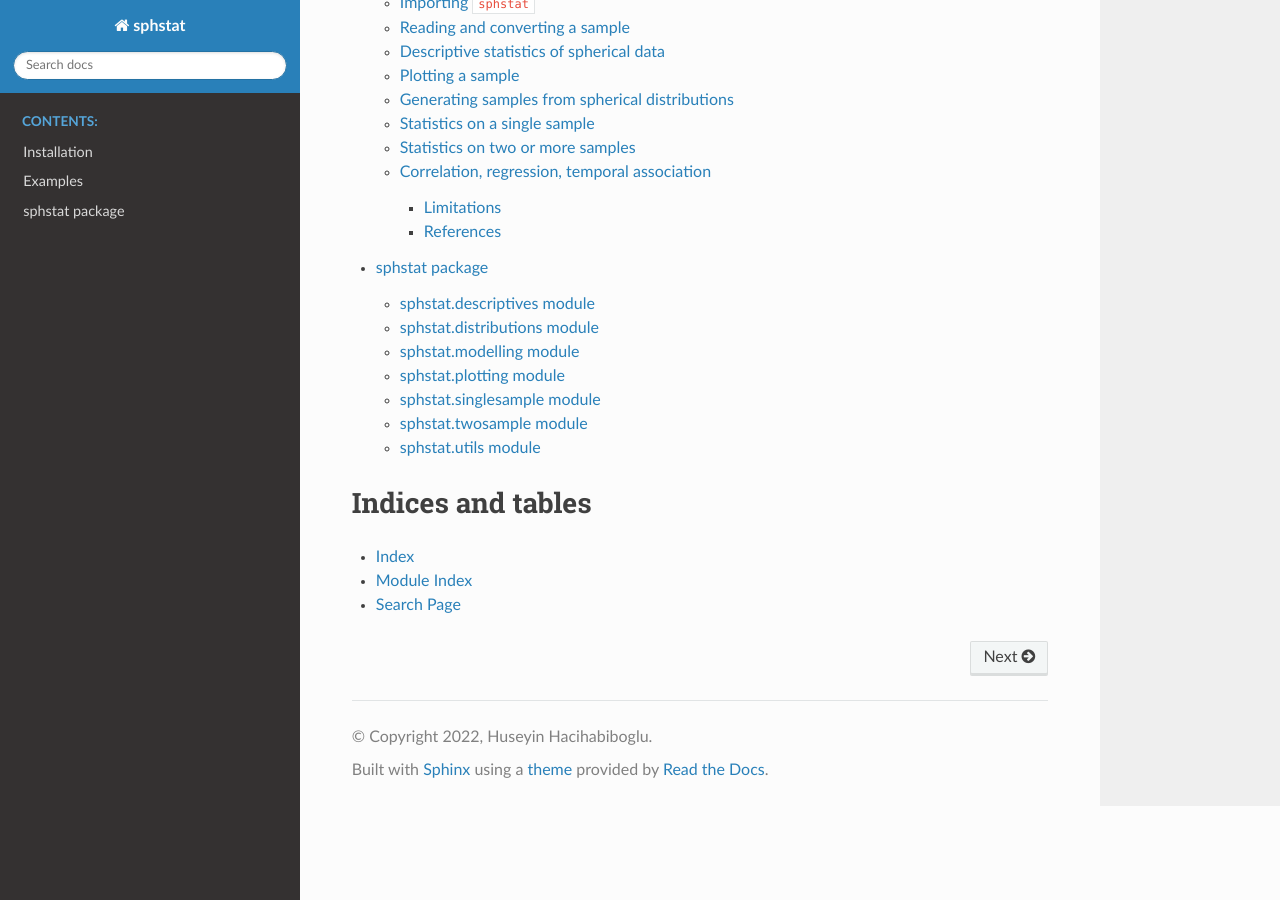
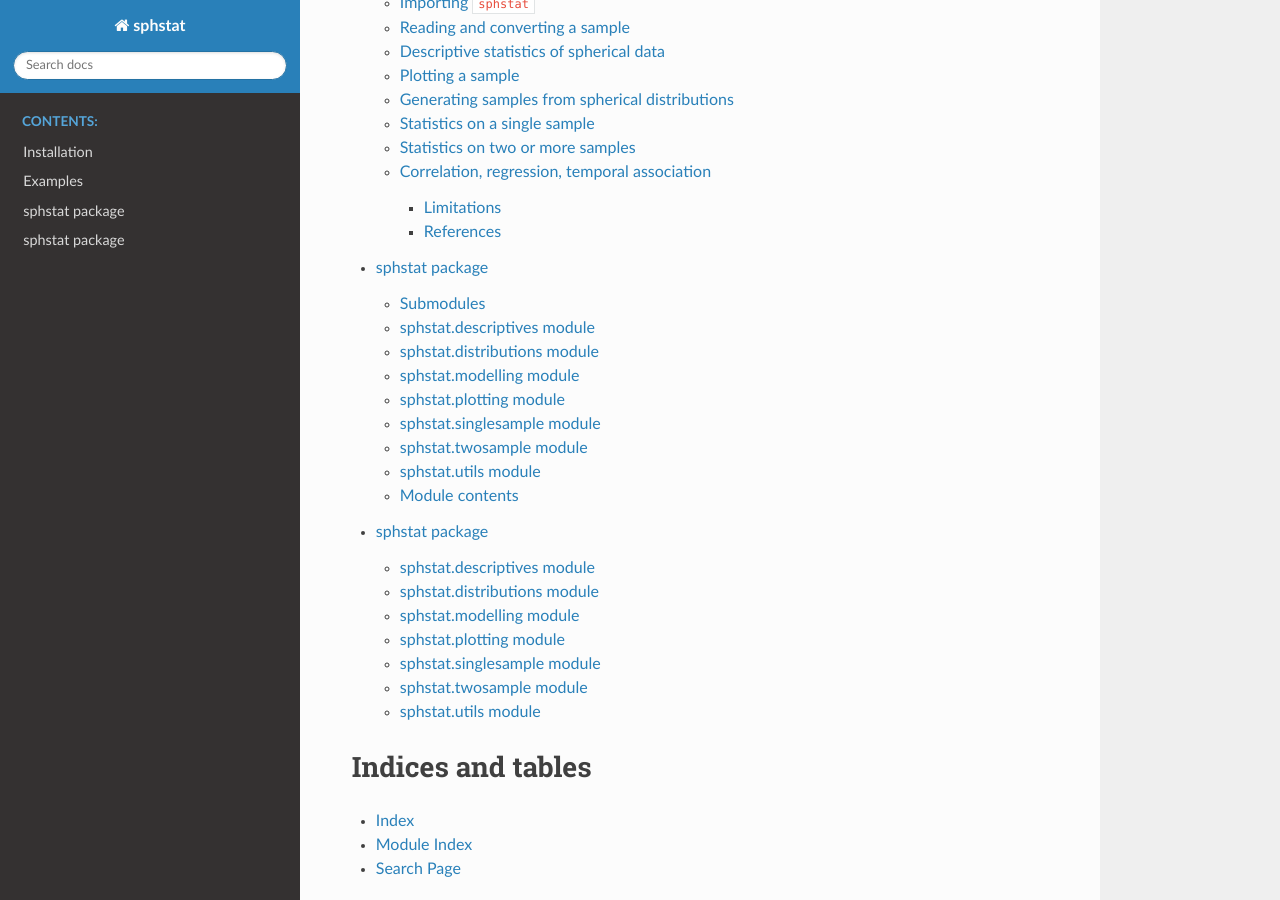
Before and after one commit to hacihabiboglu/sphstat, a Sphinx documentation site: the page built from docs/index.rst, in a window 1280 px wide and 900 px high, scrolled down 1047 px. Built offline with Sphinx 7.4.7 and the Read the Docs theme 2.0.0, drawn with Linux system fonts in a browser that asks for light colours.

Commit message:
Documentation

```diff
--- a/docs/index.rst
+++ b/docs/index.rst
@@ -33,11 +33,12 @@ The source code is available on Github: https://www.github.com/hacihabiboglu/sph
 .. [1] Fisher, N.I., Lewis, T. and Embleton, B.J., 1993. Statistical analysis of spherical data. Cambridge University Press.
 
 .. toctree::
-   :maxdepth: 3
+   :maxdepth: 4
    :caption: Contents:
 
    installation
    examples
+   sphstat
    modules
 
 Indices and tables
```
